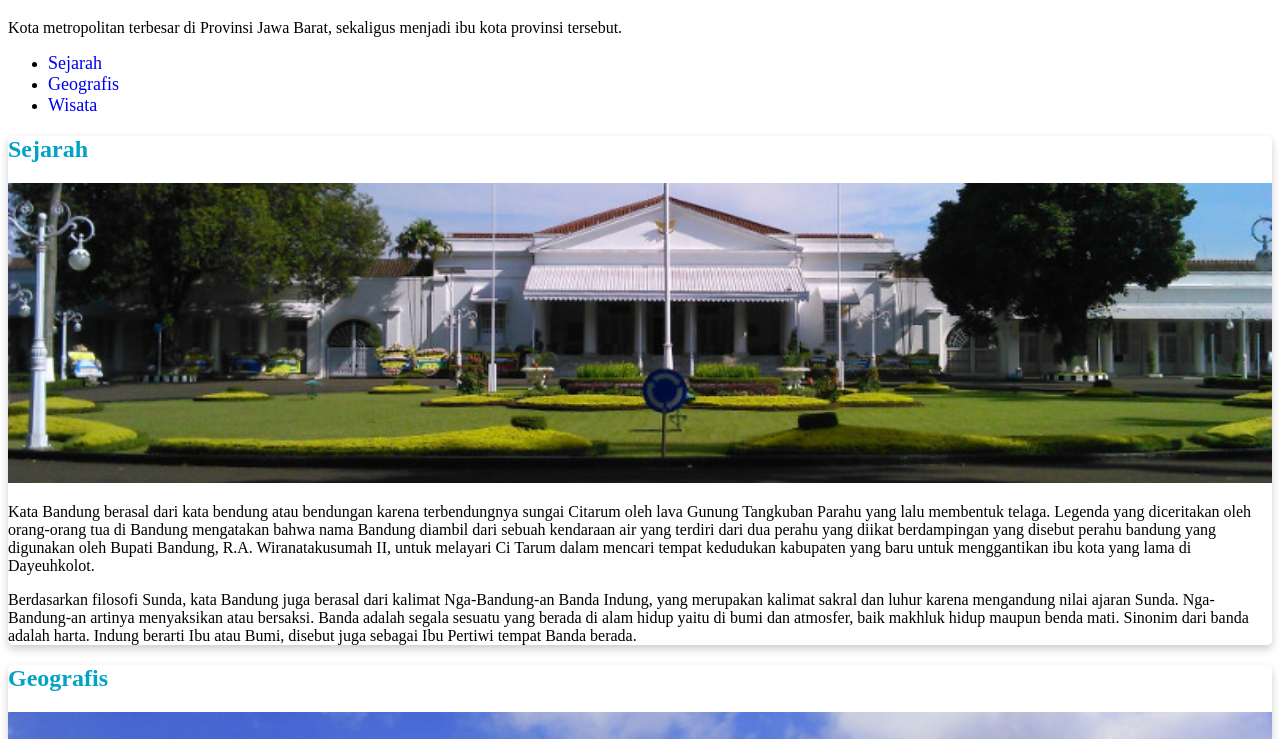
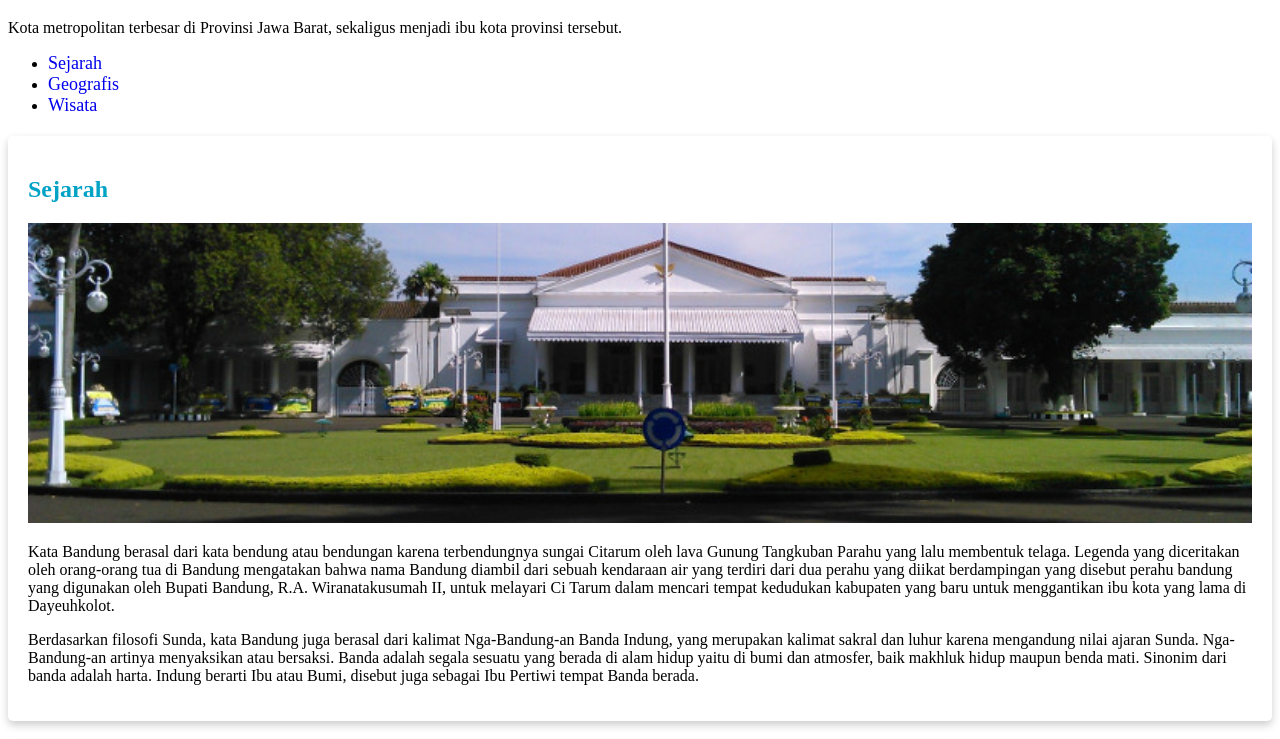
Before and after one commit to wahyusantso/TryHtml, a plain HTML site: page css/menerapkan-card-style-pada-elemen-article-04/index.html in a window 1280 px wide. Shown: the part 61-800 px from the top of the page. Drawn offline with Linux system fonts and the light colour scheme.

Commit message:
update card

```diff
--- a/css/menerapkan-card-style-pada-elemen-article-04/style.css
+++ b/css/menerapkan-card-style-pada-elemen-article-04/style.css
@@ -48,4 +48,6 @@ nav a:hover {
 .card {
     box-shadow: 0 4px 8px 0 rgba(0, 0, 0, 0.2);
     border-radius: 5px;
+    padding: 20px;
+    margin-top: 20px;
 }
```
